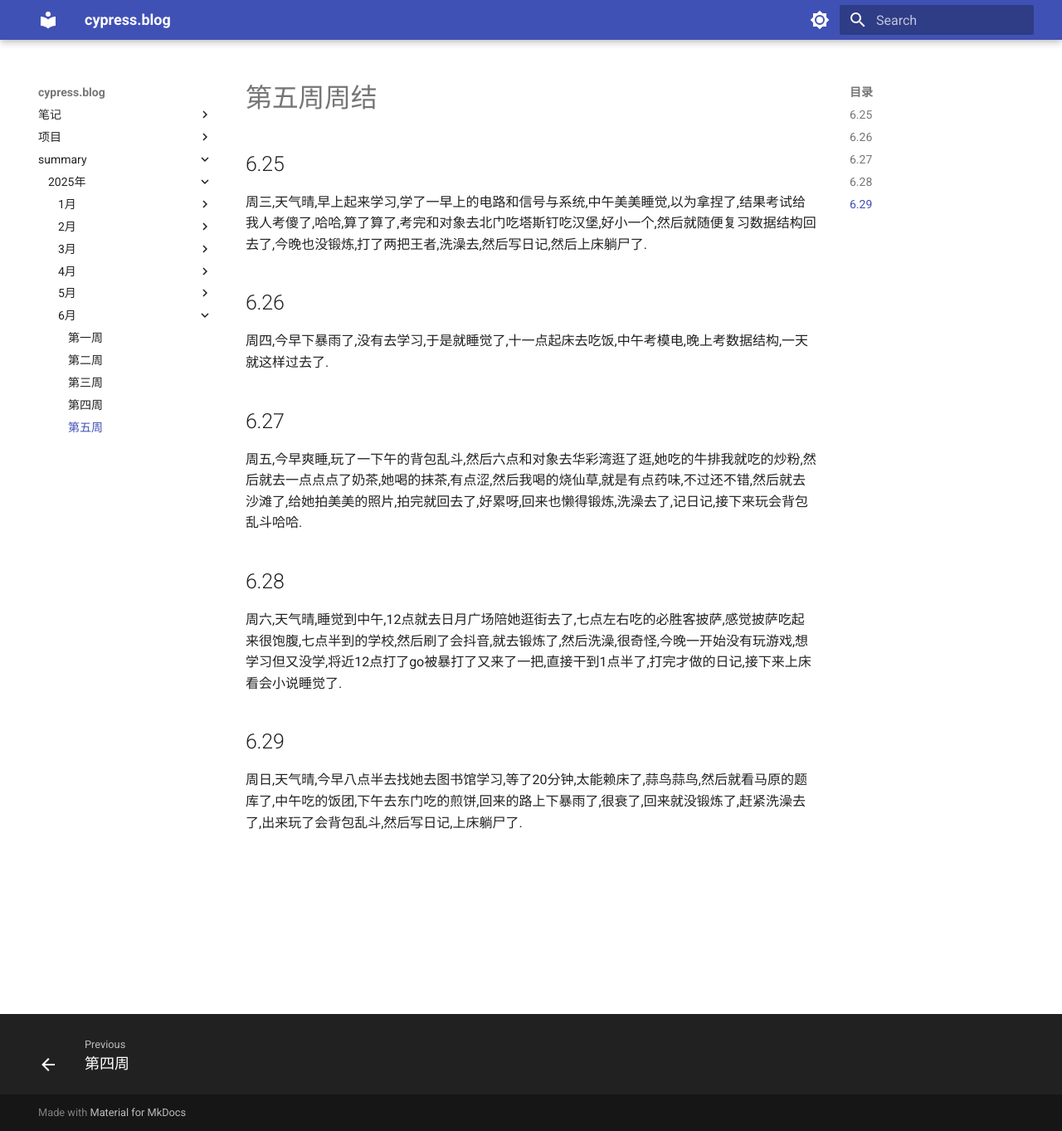
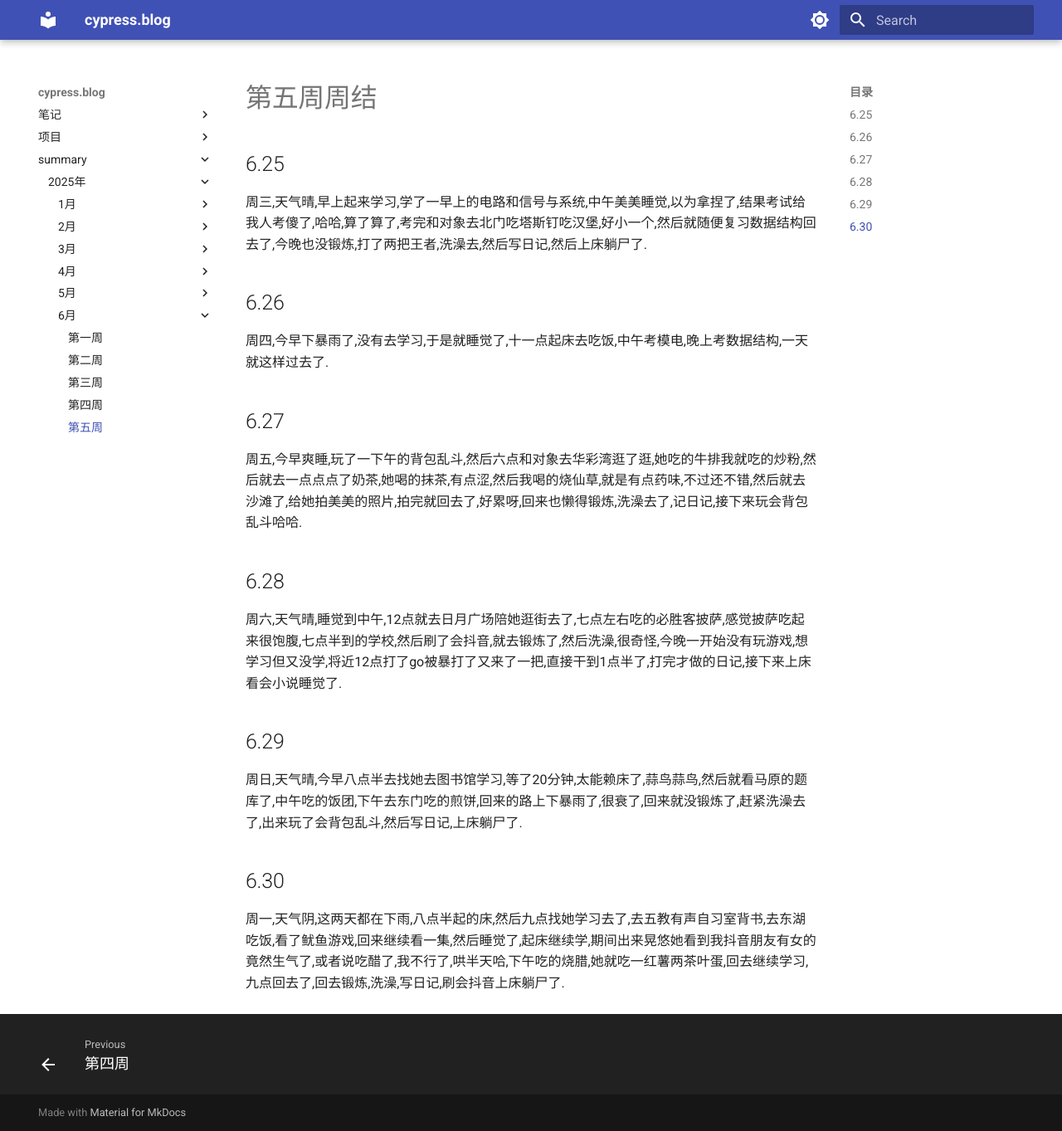
Before and after one commit to cyprer/blog0, an MkDocs documentation site: the page built from docs/summary/25year/6month/5week.md, in a window 1280 px wide and 1363 px high. Shown: the whole window at 83% size. Built offline with MkDocs 1.6.1 and Material for MkDocs 9.7.7, drawn with Linux system fonts in a browser that asks for light colours.

Commit message:
docs: 更新25年6月第5周总结文档
添加6月30日的日记内容，记录当天的学习和生活情况

```diff
--- a/docs/summary/25year/6month/5week.md
+++ b/docs/summary/25year/6month/5week.md
@@ -13,3 +13,5 @@
   周六,天气晴,睡觉到中午,12点就去日月广场陪她逛街去了,七点左右吃的必胜客披萨,感觉披萨吃起来很饱腹,七点半到的学校,然后刷了会抖音,就去锻炼了,然后洗澡,很奇怪,今晚一开始没有玩游戏,想学习但又没学,将近12点打了go被暴打了又来了一把,直接干到1点半了,打完才做的日记,接下来上床看会小说睡觉了.
 ## 6.29
   周日,天气晴,今早八点半去找她去图书馆学习,等了20分钟,太能赖床了,蒜鸟蒜鸟,然后就看马原的题库了,中午吃的饭团,下午去东门吃的煎饼,回来的路上下暴雨了,很衰了,回来就没锻炼了,赶紧洗澡去了,出来玩了会背包乱斗,然后写日记,上床躺尸了.
+## 6.30
+   周一,天气阴,这两天都在下雨,八点半起的床,然后九点找她学习去了,去五教有声自习室背书,去东湖吃饭,看了鱿鱼游戏,回来继续看一集,然后睡觉了,起床继续学,期间出来晃悠她看到我抖音朋友有女的竟然生气了,或者说吃醋了,我不行了,哄半天哈,下午吃的烧腊,她就吃一红薯两茶叶蛋,回去继续学习,九点回去了,回去锻炼,洗澡,写日记,刷会抖音上床躺尸了.
```
